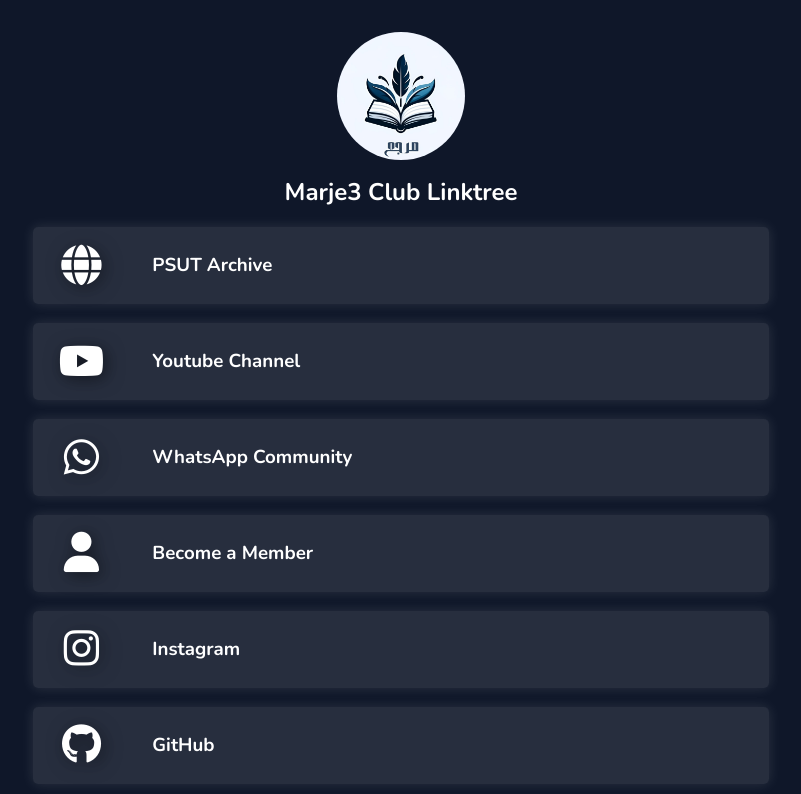
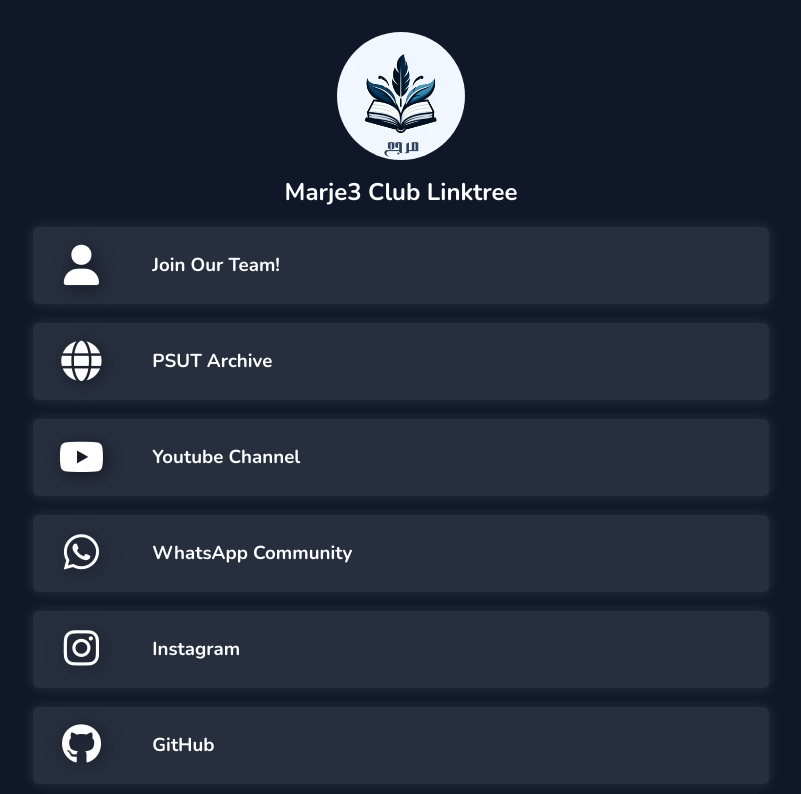
Before and after one commit to Marje3PSUT/links, a plain HTML site: page index.html in a window 1280 px wide. Shown: the top 794 px of the page, without its empty margins (239-1040 px from the left). Drawn offline with nearby package versions, Linux system fonts and the light colour scheme.

Commit message:
Update links

```diff
--- a/index.html
+++ b/index.html
@@ -26,6 +26,16 @@
       <div class="social__links">
         <ul id="item">
           <li class="psutarchive">
+            <a
+              href="https://forms.gle/c6hY4Z5eCguEEcyh7"
+            >
+              <i class="fa-solid fa-user"></i>
+              <span>
+                <h3>Join Our Team!</h3>
+              </span>
+            </a>
+          </li>
+          <li class="psutarchive">
             <a href="https://psutarchive.com/?ref=links.marje3.club">
               <i class="fa-solid fa-globe"></i>
               <span>
@@ -46,16 +56,6 @@
               <i class="fa-brands fa-whatsapp"></i>
               <span>
                 <h3>WhatsApp Community</h3>
-              </span>
-            </a>
-          </li>
-          <li class="psutarchive">
-            <a
-              href="https://docs.google.com/forms/d/e/1FAIpQLSfLaML8t0pudNAxp_clvAcIaBjfU5RW22TmrebjoEKzeqiwIQ/viewform"
-            >
-              <i class="fa-solid fa-user"></i>
-              <span>
-                <h3>Become a Member</h3>
               </span>
             </a>
           </li>
```
